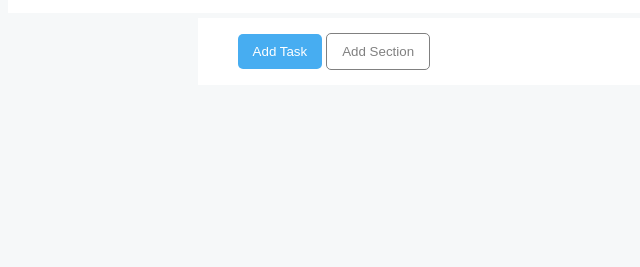
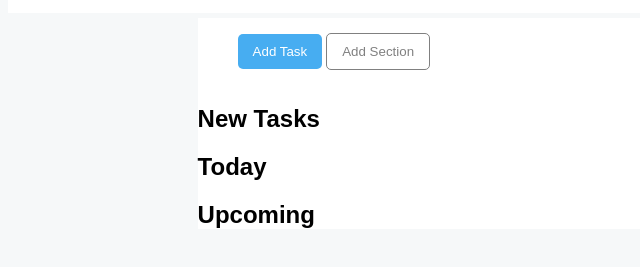
Before and after one commit to PietroCipolla95/html-css-toboolist, a plain HTML site: page index.html in a window 1280 px wide. Shown: the part 95-362 px from the top of the page, without its empty margins (0-640 px from the left). Drawn offline with Linux system fonts and the light colour scheme.

Commit message:
add sections
added sections and a root font family

```diff
--- a/css/style.css
+++ b/css/style.css
@@ -1,4 +1,4 @@
-/* General Utility */
+/* section General Utility */
 
 :root{
     --todo--primary: #47adf1;
@@ -7,7 +7,11 @@
     --todo--q1goals: #9c72e4;
     --todo--mobile: #f29e33;
     --todo--sales: #b0c926;
+    --todo--bgpage: #f6f8f9;
+    --todo--font: arial, Helvetica, sans-serif;
 }
+
+/* end General Utility */
 
 img{
     vertical-align: middle;
@@ -16,8 +20,12 @@ img{
 
 h1{
     display: inline-block;
-    font-family: Arial, Helvetica, sans-serif;
+    font-family: var(--todo--font);
     font-size: 40px;
+}
+
+h2{
+    font-family: var(--todo--font);
 }
 
 header{
@@ -26,7 +34,7 @@ header{
 }
 
 body{
-    background-color: #f6f8f9;
+    background-color: var(--todo--bgpage);
 }
 
 .main{
--- a/index.html
+++ b/index.html
@@ -15,11 +15,30 @@
         </header>
         <body>
 
-            <div class="main">
+            <div class="main"> <!-- Main Section -->
 
                 <section class="commands"><!-- Commands -->
                     <button id="button_task">Add Task</button>
                     <button id="button_section">Add Section</button>
+                </section>
+
+                <section class="new_task">
+
+                    <h2>New Tasks</h2>
+
+                </section>
+
+                <section>
+
+                    <h2>Today</h2>
+
+                </section>
+
+
+                <section>
+
+                    <h2>Upcoming</h2>
+
                 </section>
 
             </div>
```
